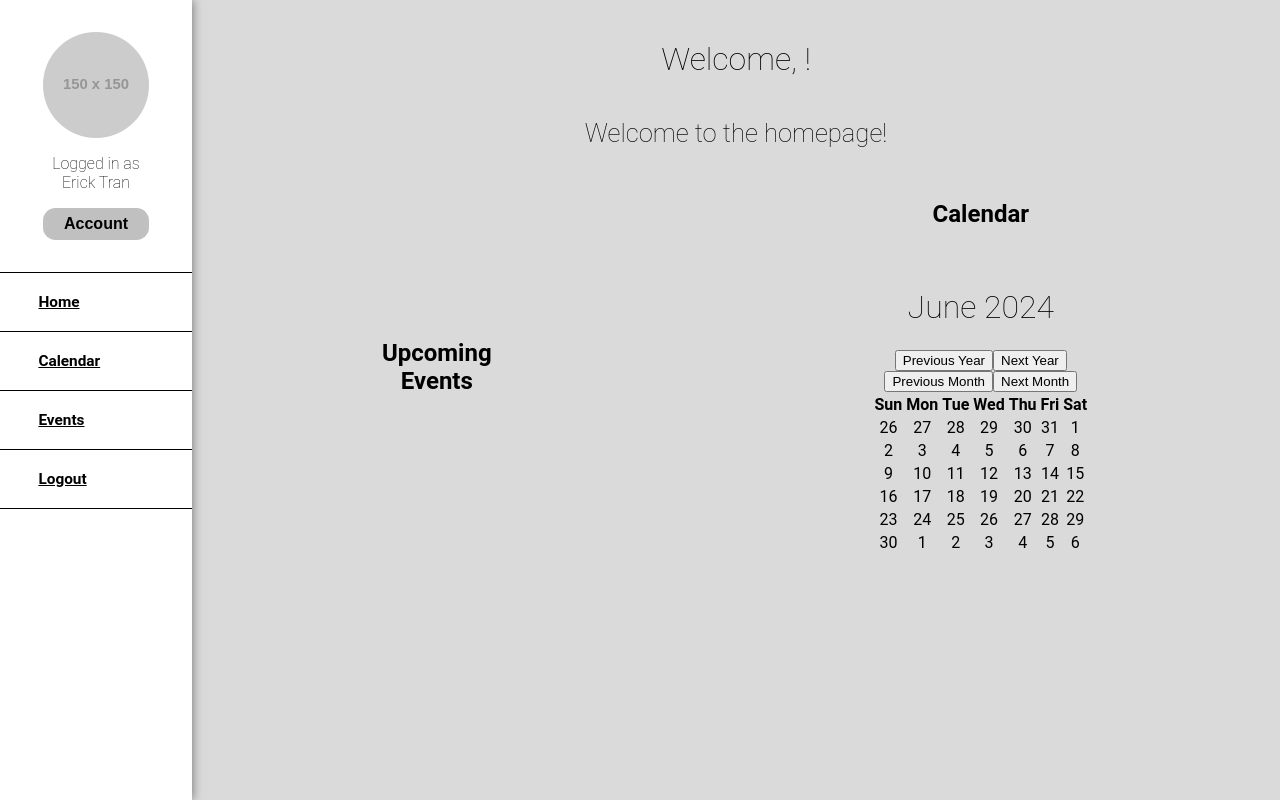
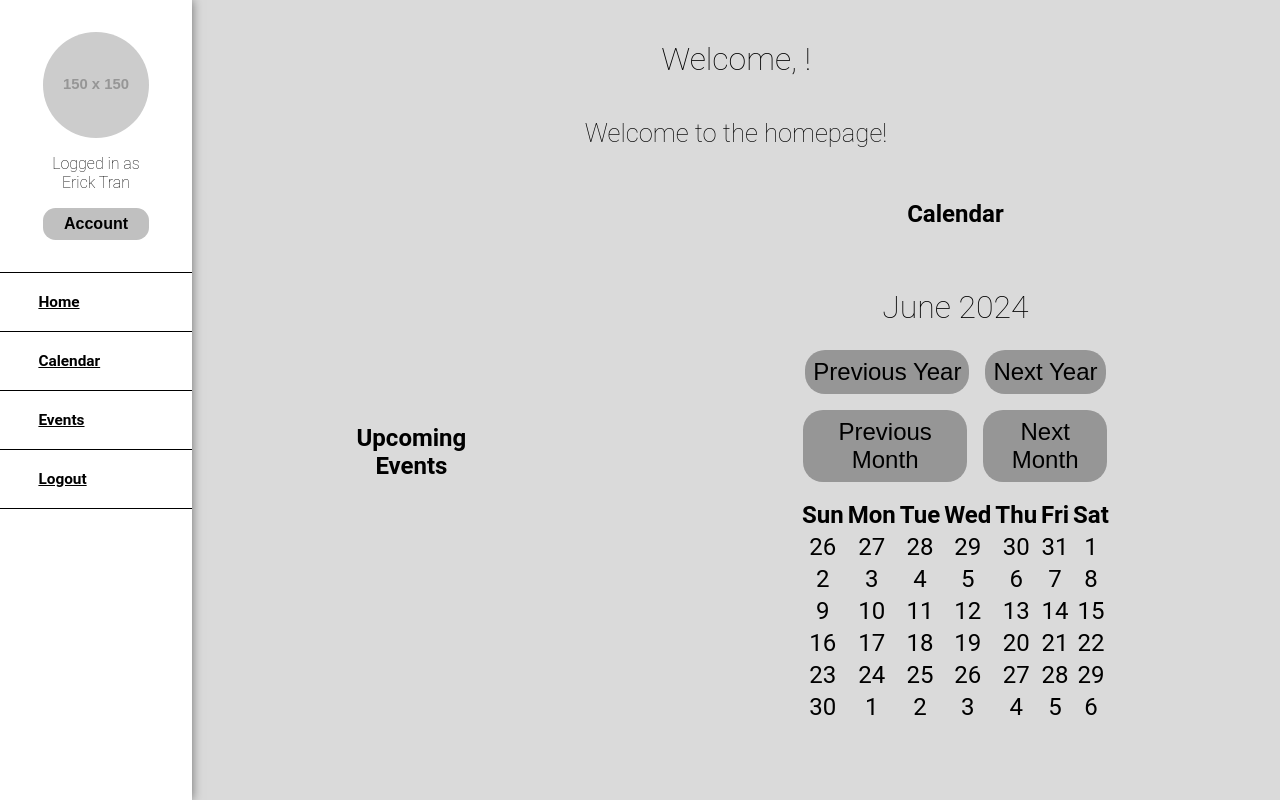
Before and after one commit to enVId-tech/Calendar-App, a React (Vite) app: page / in a window 1280 px wide. Built offline with nearby package versions, Linux system fonts and the light colour scheme; no server answers.

Commit message:
36-style. Styled part of calendar

```diff
--- a/src/assets/components/format-calendar.tsx
+++ b/src/assets/components/format-calendar.tsx
@@ -1,6 +1,6 @@
 /* eslint-disable @typescript-eslint/no-unused-vars */
 import React from 'react';
-import '../../assets/scss/calendar.scss';
+import '../../assets/scss/format-calendar.scss';
 import createCalendar from '../ts/calendar.ts';
 
 const FormatCalendar: React.FC = (): React.JSX.Element => {
@@ -62,13 +62,13 @@ const FormatCalendar: React.FC = (): React.JSX.Element => {
     }
 
     return (
-        <div id="calendar">
+        <div id="mini-calendar">
             <h1>{shortenedDate}</h1>
             <div id="yearModifiers">
                 <button className="year" onClick={() => changeYear("Previous Year")}>Previous Year</button>
                 <button className="year" onClick={() => changeYear("Next Year")}>Next Year</button>
             </div>
-            <div id="monthModifers">
+            <div id="monthModifiers">
                 <button className="month" onClick={() => changeMonth("Previous Month")}>Previous Month</button>
                 <button className="month" onClick={() => changeMonth("Next Month")}>Next Month</button>
             </div>
--- a/src/assets/scss/format-calendar.scss
+++ b/src/assets/scss/format-calendar.scss
@@ -0,0 +1,67 @@
+#mini-calendar {
+    display: flex;
+    flex-direction: column;
+    justify-content: center;
+    align-items: center;
+    margin: 0;
+    padding: 0;
+    list-style: none;
+    font-size: 1.5rem;
+
+    h1 {
+        font-size: 2rem;
+        margin: 0;
+        padding: 0;
+        width: 25vw;
+    }
+
+    #yearModifiers {
+        display: flex;
+        justify-content: center;
+        align-items: center;
+        margin: 0;
+        padding: 0;
+        list-style: none;
+        font-size: 1.5rem;
+
+        button {
+            background-color: rgb(150, 150, 150);
+            border: none;
+            cursor: pointer;
+            font-size: 1.5rem;
+            margin: 0 0.5rem;
+            padding: 0.5rem;
+            border-radius: 20px;
+
+            &:hover {
+                background-color: rgb(100, 100, 100);
+            }
+        }
+    }
+
+    #monthModifiers {
+        display: flex;
+        justify-content: center;
+        align-items: center;
+        margin: 0;
+        margin-top: 2vh;
+        margin-bottom: 2vh;
+        padding: 0;
+        list-style: none;
+        font-size: 1.5rem;
+
+        button {
+            background-color: rgb(150, 150, 150);
+            border: none;
+            cursor: pointer;
+            font-size: 1.5rem;
+            margin: 0 0.5rem;
+            padding: 0.5rem;
+            border-radius: 20px;
+
+            &:hover {
+                background-color: rgb(100, 100, 100);
+            }
+        }
+    }
+}
```
